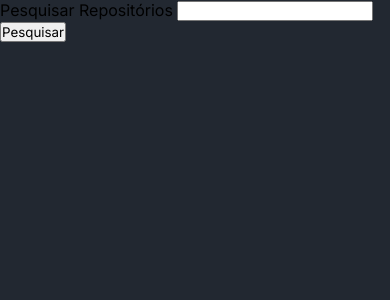
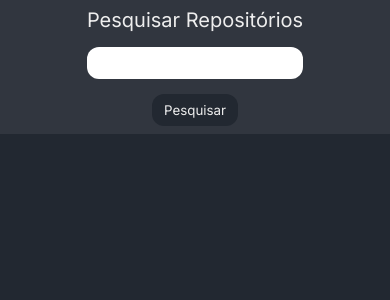
Before and after one commit to carloschgas/desafio.estagio.destaque, a React (Vite) app in the folder frontend/: page / in a window 390 px wide. Shown: the top 300 px of the page. Built offline with nearby package versions, Linux system fonts and the light colour scheme; no server answers.

Commit message:
styles: [MOBILE] classes and cssStyles for searchBar

```diff
--- a/frontend/src/assets/components/searchBar/SearchBar.tsx
+++ b/frontend/src/assets/components/searchBar/SearchBar.tsx
@@ -17,9 +17,9 @@ export default function searchBar({setQuery, flag, setFlag} : SearchBarProps){
 
 
     return (
-        <form>
-            <label htmlFor="textSearch">Pesquisar Repositórios </label>
-            <input type="text" onChange={updateSearch} />
-            <button onClick={(e)=> {e.preventDefault(); updateFlag()}}>Pesquisar</button>
+        <form className={styles.form}>
+            <label className={styles.label} htmlFor="textSearch">Pesquisar Repositórios </label>
+            <input className={styles.input} type="text" onChange={updateSearch} />
+            <button className={styles.btn} onClick={(e)=> {e.preventDefault(); updateFlag()}}>Pesquisar</button>
         </form>)
 }
--- a/frontend/src/assets/components/searchBar/searchBar.module.css
+++ b/frontend/src/assets/components/searchBar/searchBar.module.css
@@ -0,0 +1,29 @@
+.form{
+    display: flex;
+    flex-direction: column;
+    gap: 15px;
+    align-items: center;
+    background-color: var(--middle1);
+    width: 100%;
+    padding: 8px 12px;
+}
+
+.label{
+    color: var(--foreground);
+    font-size: 20px;
+}
+
+.input{
+    border-radius: 12px;
+    padding: 8px 12px;
+    border: none;
+}
+
+.btn{
+    border-radius: 12px;
+    padding: 8px 12px;
+    border: none;
+    background-color: var(--background);
+    color: var(--foreground);
+
+}
```
